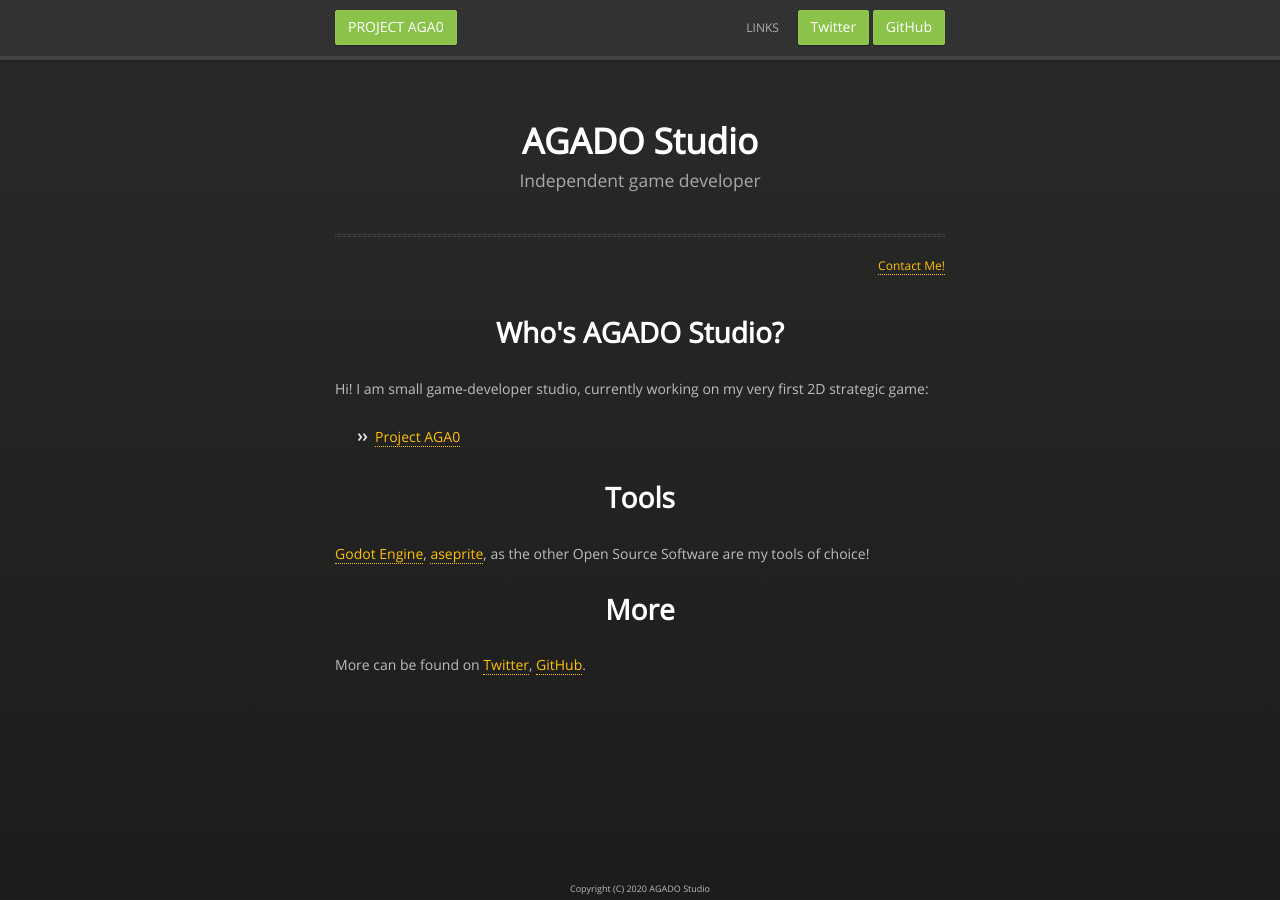
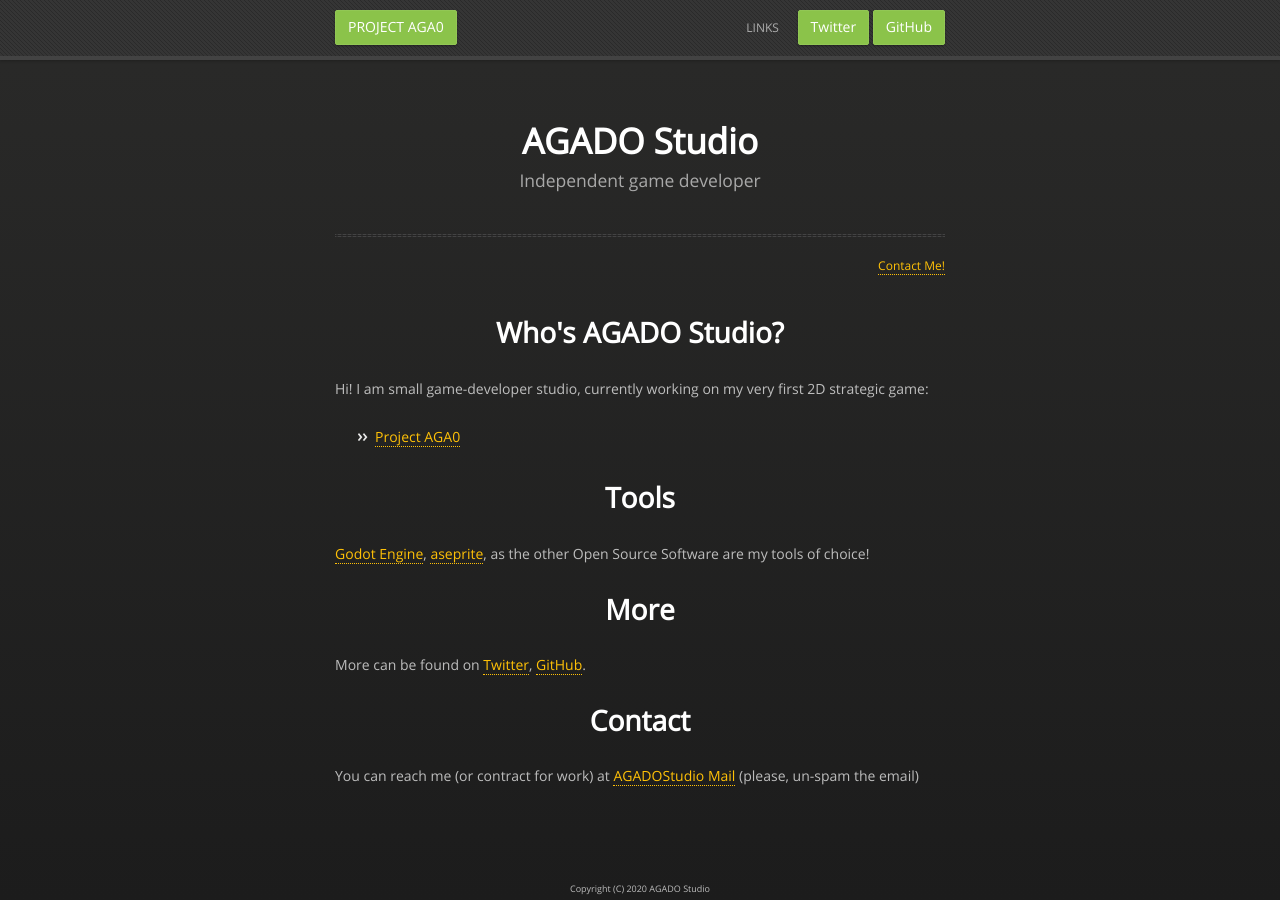
Before and after one commit to dreamsComeTrue/dreamsComeTrue.github.io, a Jekyll site: the page built from index.html, in a window 1280 px wide. Built offline with Jekyll 4.4.1, drawn with Linux system fonts in a browser that asks for light colours; nearby versions of some CDN libraries.

Commit message:
Update contact email

```diff
--- a/index.html
+++ b/index.html
@@ -39,5 +39,9 @@ layout: default
     <p>More can be found on <a href="http://twitter.com/#!/AGADOStudio">Twitter</a>, <a
         href="http://github.com/dreamsComeTrue">GitHub</a>.
     </p>
+
+    <h2 style="text-align: center;">Contact</h2>
+    <p>You can reach me (or contract for work) at <a href="mailto:agadostudio___STOP_SPAM_BOT___@___STOP_SPAM_BOT___gmail.com">AGADOStudio Mail</a> (please, un-spam the email)
+    </p>
   </section>
 </div>
```
